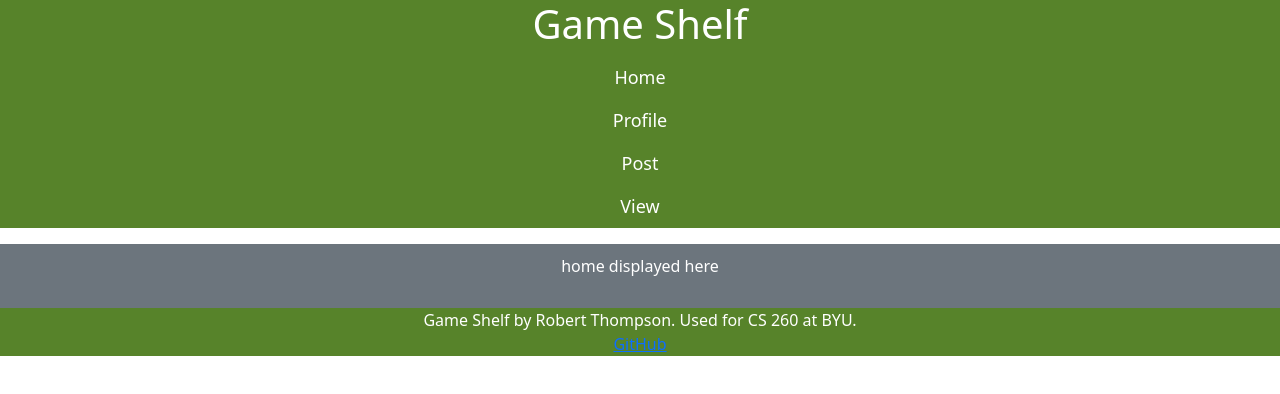
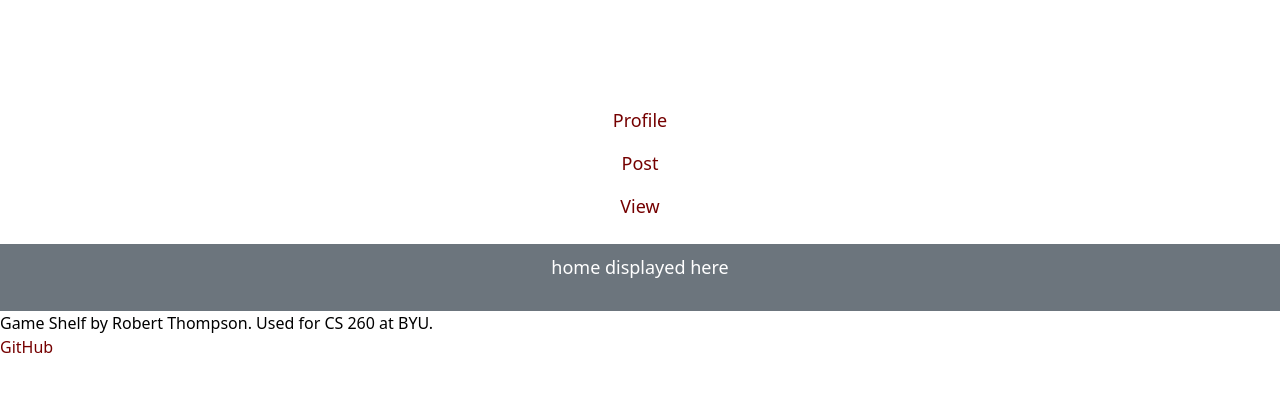
Before and after one commit to Shadowfox20/Startup, a React (Vite) app: page / in a window 1280 px wide. Shown: the top 394 px of the page. Built offline with nearby package versions, Linux system fonts and the light colour scheme.

Commit message:
testing (not working)

```diff
--- a/src/app.css
+++ b/src/app.css
@@ -6,6 +6,7 @@ body {
 
 header {
     flex: 0 40px;
+<<<<<<< HEAD
     background: hsl(90, 51%, 34%);
     text-align: center;
     font-size: 18px;
@@ -25,16 +26,41 @@ main {
     background: hsl(205, 11%, 22%);
     padding: 10px;
     color: white;
+=======
+    background: hsl(90 87.8% 75.2%);
+    text-align: center;
+    font-size: 18px;
+>>>>>>> 5cc82fc (convert to React)
 }
 
 footer {
     flex: 0 30px;
+<<<<<<< HEAD
     background: hsl(90, 51%, 34%);
     color: white;
+=======
+    background: hsl(90, 87.8%, 75.2%);
+    color: black;
+>>>>>>> 5cc82fc (convert to React)
     text-align: center;
     margin: 0;
 }
 
 img {
     border-radius: 50%;
+<<<<<<< HEAD
+=======
 }
+
+a:link,
+a:visited {
+    color: hsl(0, 100%, 23%);
+    text-decoration: none;
+}
+
+@media (max-width: 575px) {
+    .navTag {
+        display: none;
+    }
+>>>>>>> 5cc82fc (convert to React)
+}
```
